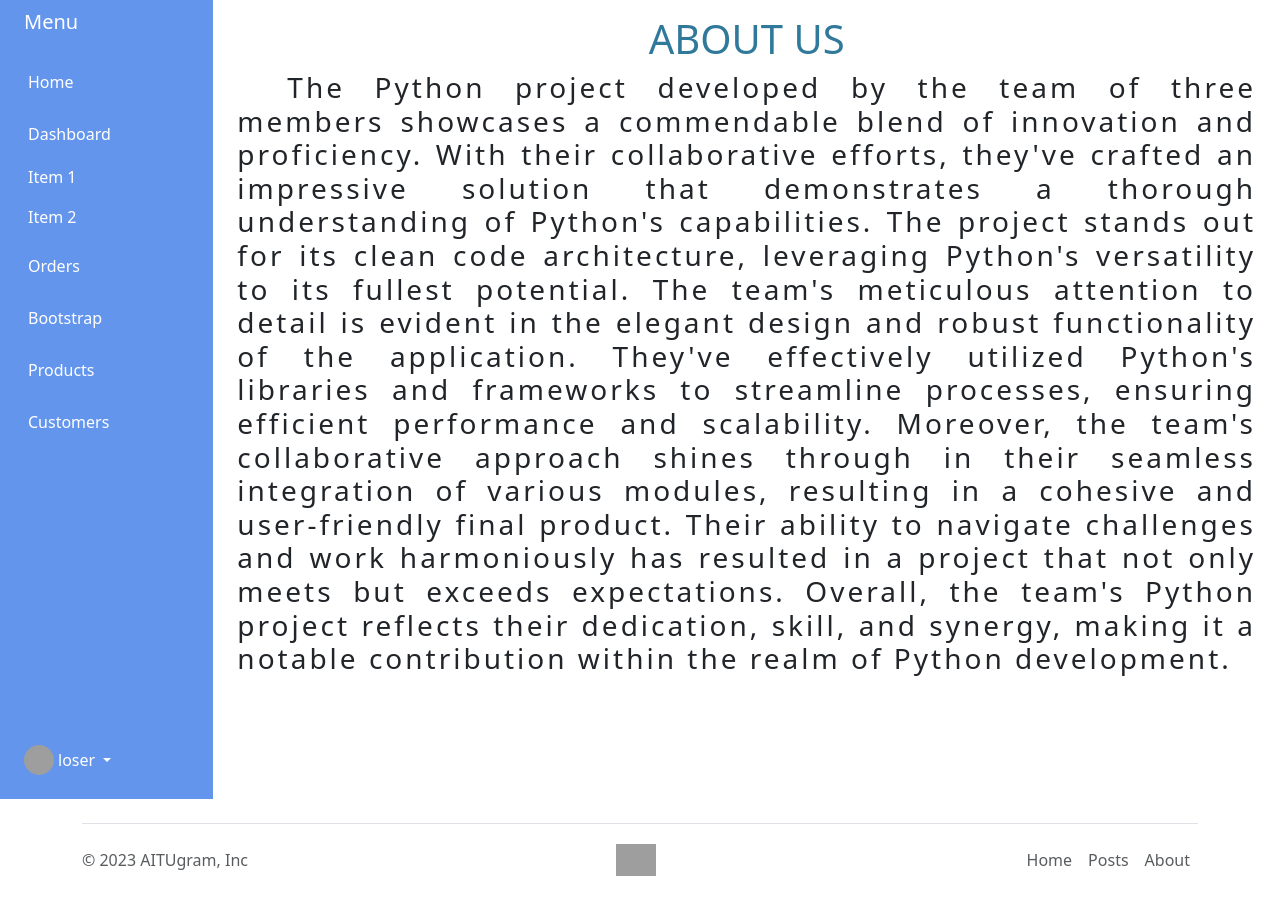
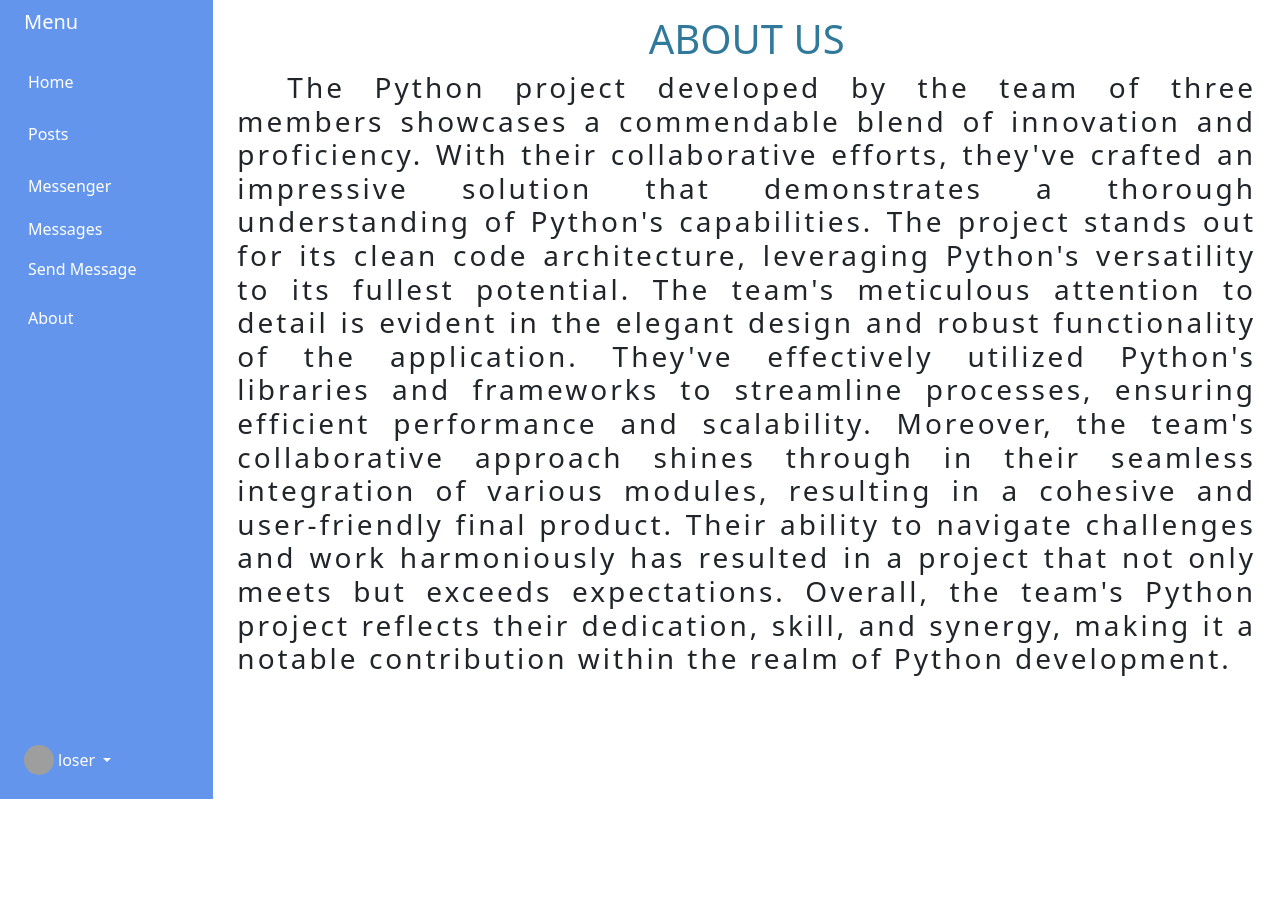
Before and after one commit to sdgh55/final-project, a Flask app: page /about in a window 1280 px wide. Shown: the part 73-993 px from the top of the page. After the commit the page ends 872 px from the top, so only its background shows below. Run offline with Flask 3, Linux system fonts and the light colour scheme; grey boxes are pictures that could not be loaded.

Commit message:
second pus

```diff
--- a/templates/base.html
+++ b/templates/base.html
@@ -15,7 +15,7 @@
 <div class="containers ">
     <header class="d-flex flex-wrap justify-content-center py-3 mb-4 border-bottom suka">
       <a href="/" class="d-flex align-items-center mb-3 mb-md-0 me-md-auto link-body-emphasis text-decoration-none">
-        <img src="https://moodle.astanait.edu.kz/pluginfile.php/1/core_admin/logocompact/300x300/1677736259/logo%20AITU%28imageonly%29.png" class="bi me-2" width="40" height="32"><use xlink:href="#bootstrap"></use></img>
+        <img src="https://moodle.astanait.edu.kz/pluginfile.php/1/core_admin/logocompact/300x300/1677736259/logo%20AITU%28imageonly%29.png" class="bi me-2" width="40" height="32"></use></img>
         <span class="fs-4" style="color: black">AITUgram</span>
       </a>
 
@@ -43,59 +43,29 @@
                 </a>
                 <ul class="nav nav-pills flex-column mb-sm-auto mb-0 align-items-center align-items-sm-start" id="menu">
                     <li class="nav-item">
-                        <a href="#" class="nav-link align-middle px-0">
+                        <a href="/" class="nav-link align-middle px-0">
                             <i class="fs-4 bi-house"></i> <span class="ms-1 d-none d-sm-inline sula">Home</span>
                         </a>
                     </li>
                     <li>
+                        <a href="/posts" class="nav-link px-0 align-middle">
+                            <i class="fs-4 bi-table"></i> <span class="ms-1 d-none d-sm-inline sula">Posts</span></a>
+                    </li>
+                    <li>
                         <a href="#submenu1" data-bs-toggle="collapse" class="nav-link px-0 align-middle">
-                            <i class="fs-4 bi-speedometer2"></i> <span class="ms-1 d-none d-sm-inline sula">Dashboard</span> </a>
+                            <i class="fs-4 bi-speedometer2"></i> <span class="ms-1 d-none d-sm-inline sula">Messenger</span> </a>
                         <ul class="collapse show nav flex-column ms-1" id="submenu1" data-bs-parent="#menu">
                             <li class="w-100">
-                                <a href="#" class="nav-link px-0"> <span class="d-none d-sm-inline sula">Item 1</span></a>
+                                <a href="/view_messages" class="nav-link px-0"> <span class="d-none d-sm-inline sula">Messages</span></a>
                             </li>
                             <li>
-                                <a href="#" class="nav-link px-0"> <span class="d-none d-sm-inline sula">Item 2</span></a>
+                                <a href="/send_message" class="nav-link px-0"> <span class="d-none d-sm-inline sula">Send Message</span></a>
                             </li>
                         </ul>
                     </li>
                     <li>
-                        <a href="#" class="nav-link px-0 align-middle">
-                            <i class="fs-4 bi-table"></i> <span class="ms-1 d-none d-sm-inline sula">Orders</span></a>
-                    </li>
-                    <li>
-                        <a href="#submenu2" data-bs-toggle="collapse" class="nav-link px-0 align-middle ">
-                            <i class="fs-4 bi-bootstrap"></i> <span class="ms-1 d-none d-sm-inline sula">Bootstrap</span></a>
-                        <ul class="collapse nav flex-column ms-1" id="submenu2" data-bs-parent="#menu">
-                            <li class="w-100">
-                                <a href="#" class="nav-link px-0"> <span class="d-none d-sm-inline sula">Item 1</span> </a>
-                            </li>
-                            <li>
-                                <a href="#" class="nav-link px-0"> <span class="d-none d-sm-inline sula">Item 2</span> </a>
-                            </li>
-                        </ul>
-                    </li>
-                    <li>
-                        <a href="#submenu3" data-bs-toggle="collapse" class="nav-link px-0 align-middle">
-                            <i class="fs-4 bi-grid"></i> <span class="ms-1 d-none d-sm-inline sula">Products</span> </a>
-                            <ul class="collapse nav flex-column ms-1" id="submenu3" data-bs-parent="#menu">
-                            <li class="w-100">
-                                <a href="#" class="nav-link px-0"> <span class="d-none d-sm-inline sula">Product 1</span> </a>
-                            </li>
-                            <li>
-                                <a href="#" class="nav-link px-0 "> <span class="d-none d-sm-inline sula">Product 2</span> </a>
-                            </li>
-                            <li>
-                                <a href="#" class="nav-link px-0"> <span class="d-none d-sm-inline sula">Product 3</span> </a>
-                            </li>
-                            <li>
-                                <a href="#" class="nav-link px-0"> <span class="d-none d-sm-inline sula">Product 4</span> </a>
-                            </li>
-                        </ul>
-                    </li>
-                    <li>
-                        <a href="#" class="nav-link px-0 align-middle">
-                            <i class="fs-4 bi-people"></i> <span class="ms-1 d-none d-sm-inline sula">Customers</span> </a>
+                        <a href="/about" class="nav-link px-0 align-middle">
+                            <i class="fs-4 bi-table"></i> <span class="ms-1 d-none d-sm-inline sula">About</span></a>
                     </li>
                 </ul>
                 <hr>
@@ -117,21 +87,8 @@
             </div>
   </div>
        {% block body %}{% endblock  %}
-<div class="container">
-  <footer class="d-flex flex-wrap justify-content-between align-items-center py-3 my-4 border-top ">
-    <p class="col-md-4 mb-0 text-body-secondary">© 2023 AITUgram, Inc</p>
-
-    <a href="/" class="col-md-4 d-flex align-items-center justify-content-center mb-3 mb-md-0 me-md-auto link-body-emphasis text-decoration-none">
-      <img src="https://moodle.astanait.edu.kz/pluginfile.php/1/core_admin/logocompact/300x300/1677736259/logo%20AITU%28imageonly%29.png" class="bi me-2" width="40" height="32"><use xlink:href="#bootstrap"></use></svg>
-    </a>
-
-    <ul class="nav col-md-4 justify-content-end">
-      <li class="nav-item"><a href="/" class="nav-link px-2 text-body-secondary">Home</a></li>
-      <li class="nav-item"><a href="/posts" class="nav-link px-2 text-body-secondary">Posts</a></li>
-      <li class="nav-item"><a href="/about" class="nav-link px-2 text-body-secondary">About</a></li>
-    </ul>
-  </footer>
+        </div>
+           </div>
 </div>
-        </div>
 </body>
 </html>
```
